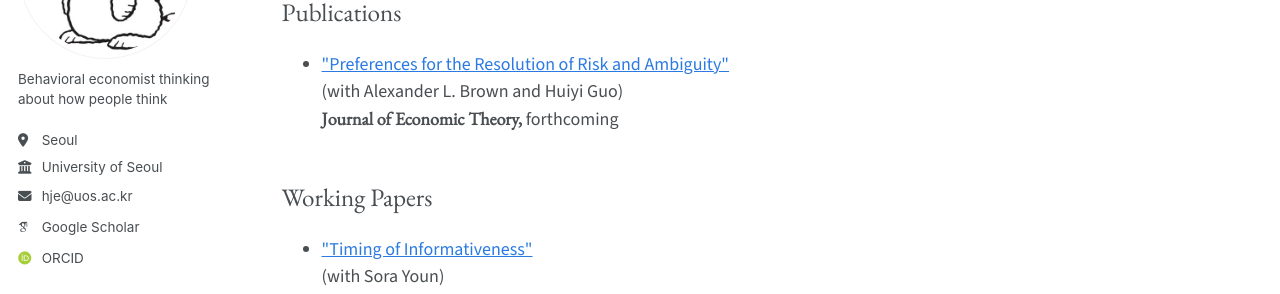
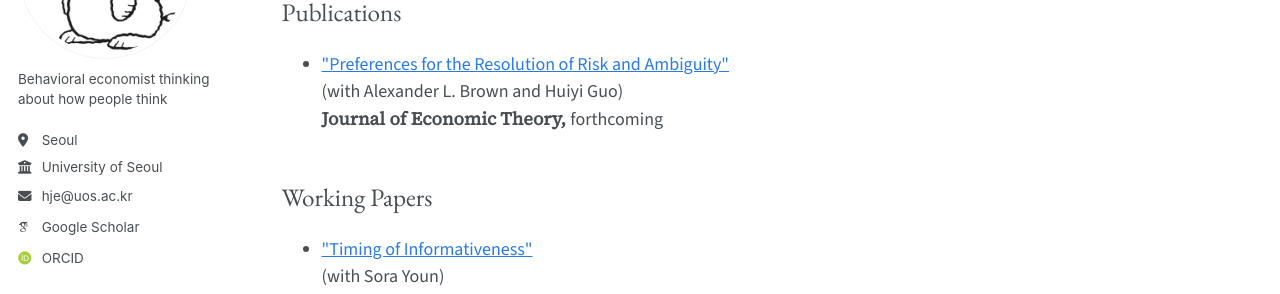
Before and after one commit to hyundamje/hyundamje.github.io, a Jekyll site: the page built from _pages/research.md, in a window 1280 px wide. Shown: the part 219-513 px from the top of the page. Built offline with Jekyll 4.4.1, drawn with Linux system fonts in a browser that asks for light colours; some web fonts are replaced.

Commit message:
Update research.md

```diff
--- a/_pages/research.md
+++ b/_pages/research.md
@@ -15,7 +15,7 @@ author_profile: true
     &quot;Preferences for the Resolution of Risk and Ambiguity&quot;
   </a><br>
   (with Alexander L. Brown and Huiyi Guo)<br>
-  <strong style="font-family: 'EB Garamond', serif;">
+  <strong style="font-family: 'Source Serif 4', serif;">
   Journal of Economic Theory,
 </strong> forthcoming
 </li>
```
